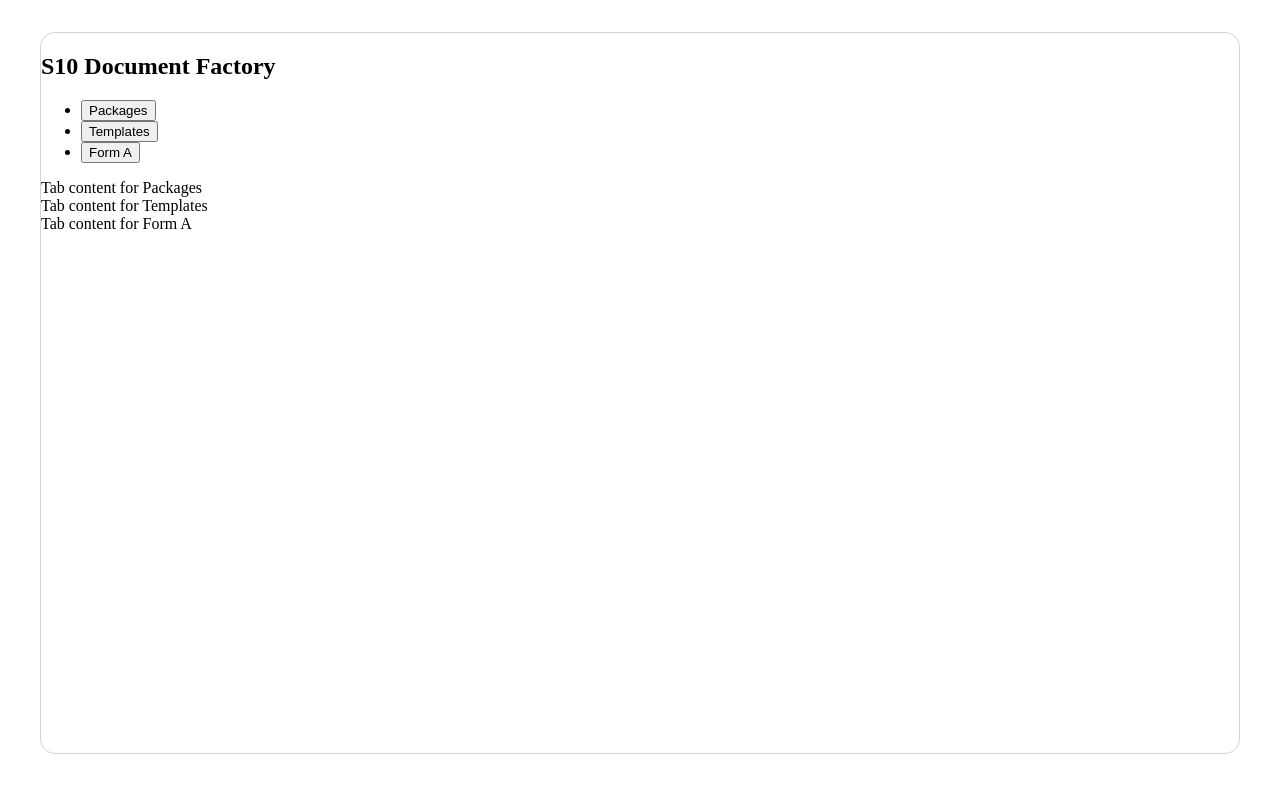
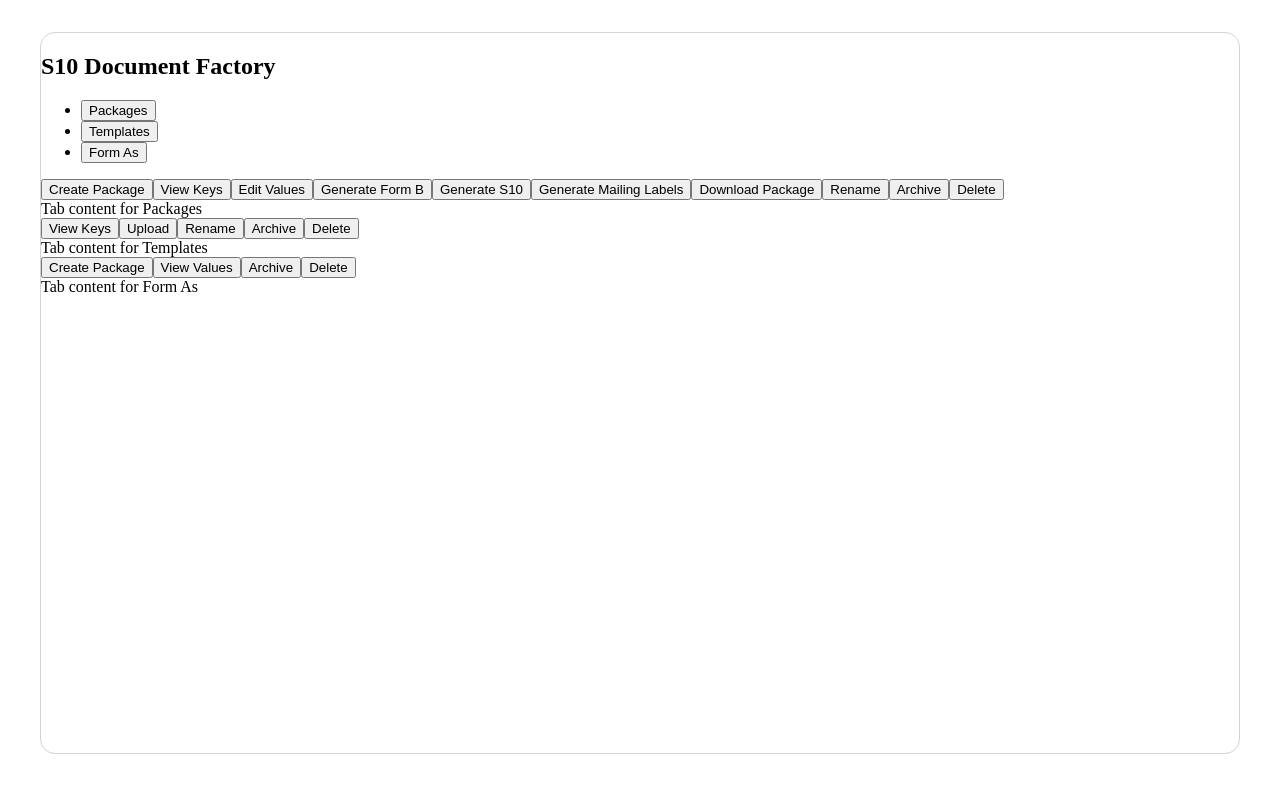
Before and after one commit to DocFactory-ORG/document-factory, a Next.js app: page /main in a window 1280 px wide. Shown: the top 792 px of the page. Built offline with nearby package versions, Linux system fonts and the light colour scheme.

Commit message:
wip: scaffold ActionBar

```diff
--- /dev/null
+++ b/src/components/actionBar.tsx
@@ -0,0 +1,17 @@
+import {
+  Stack,
+	Button,
+} from 'react-bootstrap';
+
+export default function ActionBar({ actions }: any) {
+
+	return (
+		<Stack direction="horizontal" gap={1} className="align-content-center">
+				{actions.map((action: any) => (
+				<Button size="sm" variant={action.type ?? "outline-primary"} key={action.title}>
+					{action.title}
+				</Button>
+			))}
+		</Stack>
+	)
+}
--- a/src/pages/main/formA.tsx
+++ b/src/pages/main/formA.tsx
@@ -1,3 +1,19 @@
+import ActionBar from "@/components/actionBar"
+
 export default function FormA() {
-	return <div>Tab content for Form A</div>
+	const actionList = [
+		{ title: "Create Package" },
+		{ title: "View Values"},
+		{ title: "Archive", type: "warning"},
+		{ title: "Delete", type: "danger"},
+	]
+
+	return (
+		<>
+			<ActionBar actions={actionList} />
+			<div>
+				Tab content for Form As
+			</div>
+		</>
+	)
 }
--- a/src/pages/main/index.tsx
+++ b/src/pages/main/index.tsx
@@ -2,13 +2,7 @@ import Head from 'next/head';
 import React from 'react';
 
 import {
-  Button,
   Container,
-  Form,
-  InputGroup,
-  Spinner,
-  Stack,
-  Nav,
   Tab,
   Tabs,
 } from 'react-bootstrap';
@@ -58,7 +52,7 @@ export default function Main() {
               <Tab eventKey="templates" title="Templates">
                 <Templates />
               </Tab>
-              <Tab eventKey="formA" title="Form A">
+              <Tab eventKey="formA" title="Form As">
                 <FormA />
               </Tab>
             </Tabs>
--- a/src/pages/main/packages.tsx
+++ b/src/pages/main/packages.tsx
@@ -1,4 +1,25 @@
+import ActionBar from "@/components/actionBar"
+
 export default function Packages() {
-	return <div>Tab content for Packages
-</div>
+	const actionList = [
+		{ title: "Create Package" },
+		{ title: "View Keys"},
+		{ title: "Edit Values"},
+		{ title: "Generate Form B"},
+		{ title: "Generate S10"},
+		{ title: "Generate Mailing Labels"},
+		{ title: "Download Package"},
+		{ title: "Rename"},
+		{ title: "Archive", type: "warning"},
+		{ title: "Delete", type: "danger"},
+	]
+
+	return (
+		<>
+			<ActionBar actions={actionList} />
+			<div>
+				Tab content for Packages
+			</div>
+		</>
+	)
 }
--- a/src/pages/main/templates.tsx
+++ b/src/pages/main/templates.tsx
@@ -1,3 +1,20 @@
+import ActionBar from "@/components/actionBar"
+
 export default function Templates() {
-	return <div>Tab content for Templates</div>
+		const actionList = [
+		{ title: "View Keys"},
+		{ title: "Upload"},
+		{ title: "Rename"},
+		{ title: "Archive", type: "warning"},
+		{ title: "Delete", type: "danger"},
+	]
+
+	return (
+		<>
+			<ActionBar actions={actionList} />
+			<div>
+				Tab content for Templates
+			</div>
+		</>
+	)
 }
```
